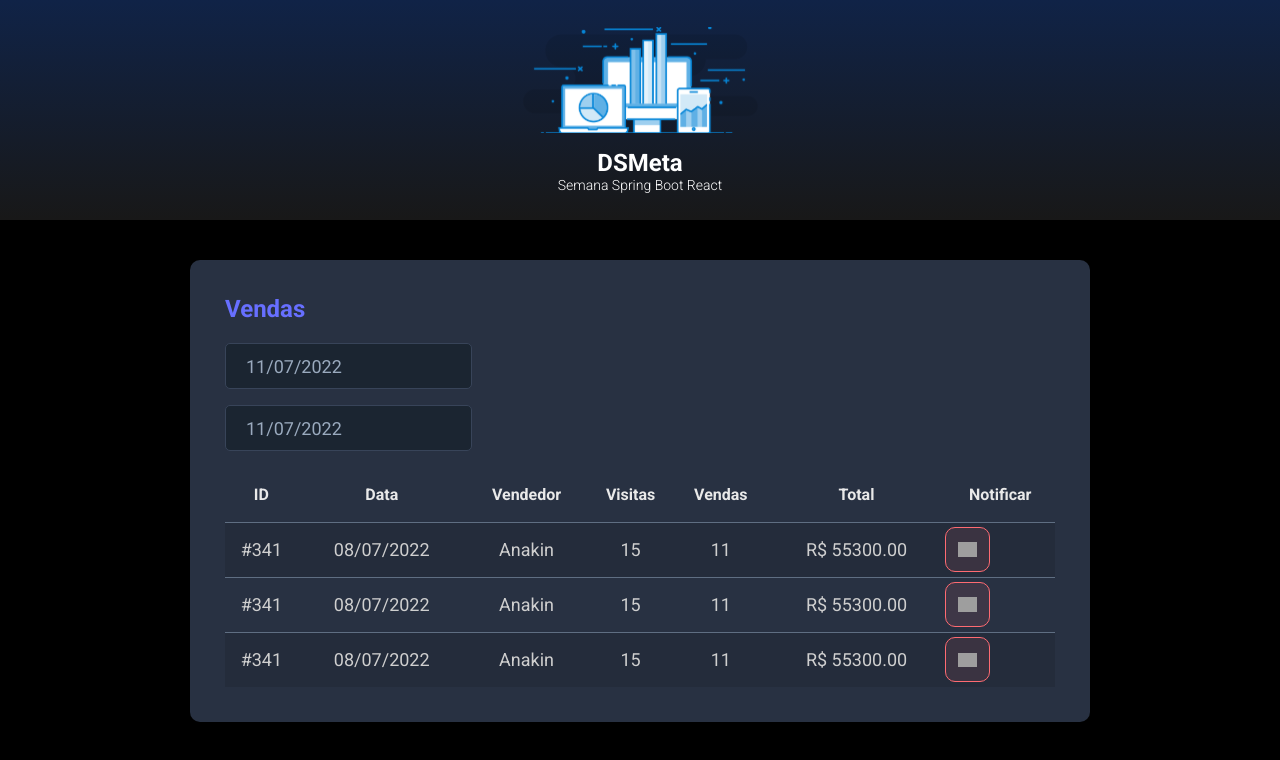
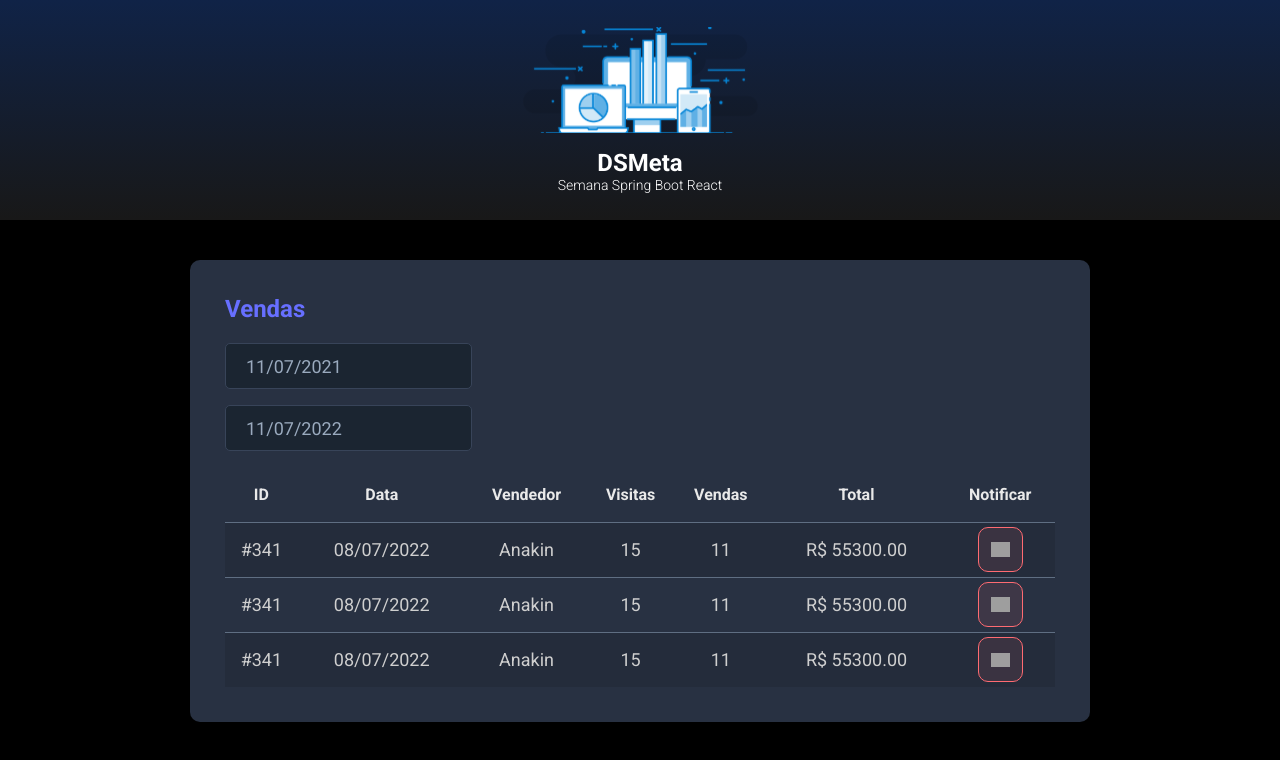
Before and after one commit to juliocslima/dsmeta, a React (Vite) app in the folder frontend/: page / in a window 1280 px wide. Shown: the top 760 px of the page. Built offline with nearby package versions, Linux system fonts and the light colour scheme; grey boxes are pictures that could not be loaded.

Commit message:
useState

```diff
--- a/frontend/src/components/SalesCard/index.tsx
+++ b/frontend/src/components/SalesCard/index.tsx
@@ -1,3 +1,4 @@
+import { useState } from "react";
 import DatePicker from "react-datepicker";
 import "react-datepicker/dist/react-datepicker.css";
 
@@ -6,7 +7,11 @@
 
 export function SalesCard() {
 
+  const min = new Date(new Date().setDate(new Date().getDate() - 365));
+  const max = new Date();
 
+  const [minDate, setMinDate] = useState(min);
+  const [maxDate, setMaxDate] = useState(max);
 
   return (
     <div className="dsmeta-card">
@@ -14,16 +19,16 @@
             <div>
               <div className="dsmeta-form-control-container">
                 <DatePicker
-                    selected={new Date()}
-                    onChange={(date: Date) => {}}
+                    selected={minDate}
+                    onChange={(date: Date) => setMinDate(date)}
                     className="dsmeta-form-control"
                     dateFormat="dd/MM/yyyy"
                 />
               </div>
               <div className="dsmeta-form-control-container">
                 <DatePicker
-                    selected={new Date()}
-                    onChange={(date: Date) => {}}
+                    selected={maxDate}
+                    onChange={(date: Date) => setMaxDate(date)}
                     className="dsmeta-form-control"
                     dateFormat="dd/MM/yyyy"
                 />
@@ -52,7 +57,9 @@
                     <td className="show992">11</td>
                     <td>R$ 55300.00</td>
                     <td>
-                      <NotificationButton />
+                      <div className="dsmeta-red-btn-container">
+                        <NotificationButton />
+                      </div>
                     </td>
                   </tr>
                   <tr>
@@ -63,7 +70,9 @@
                     <td className="show992">11</td>
                     <td>R$ 55300.00</td>
                     <td>
-                      <NotificationButton />
+                      <div className="dsmeta-red-btn-container">
+                        <NotificationButton />
+                      </div>
                     </td>
                   </tr>
                   <tr>
@@ -74,7 +83,9 @@
                     <td className="show992">11</td>
                     <td>R$ 55300.00</td>
                     <td>
-                      <NotificationButton />
+                      <div className="dsmeta-red-btn-container">
+                        <NotificationButton />
+                      </div>
                     </td>
                   </tr>
                 </tbody>
```
